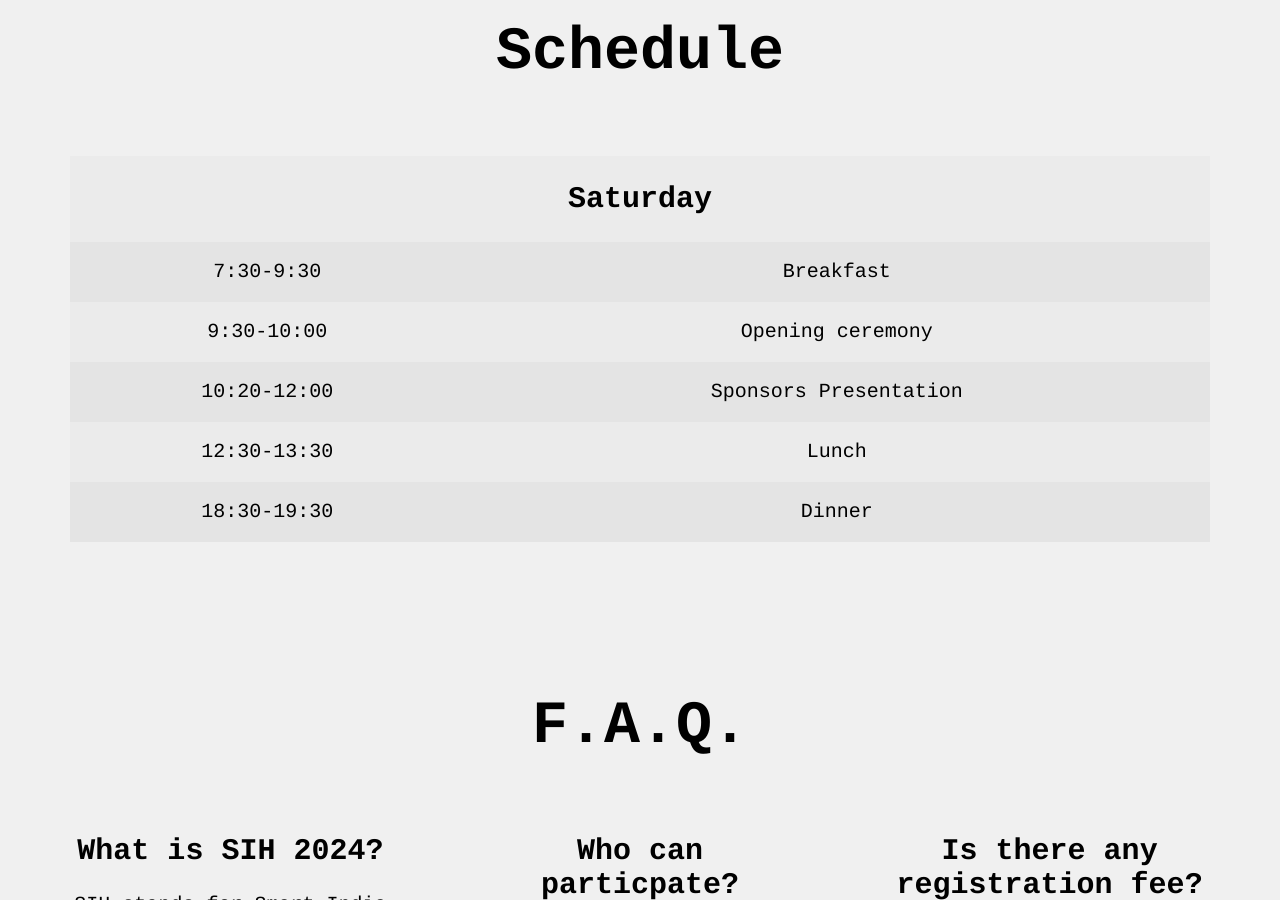
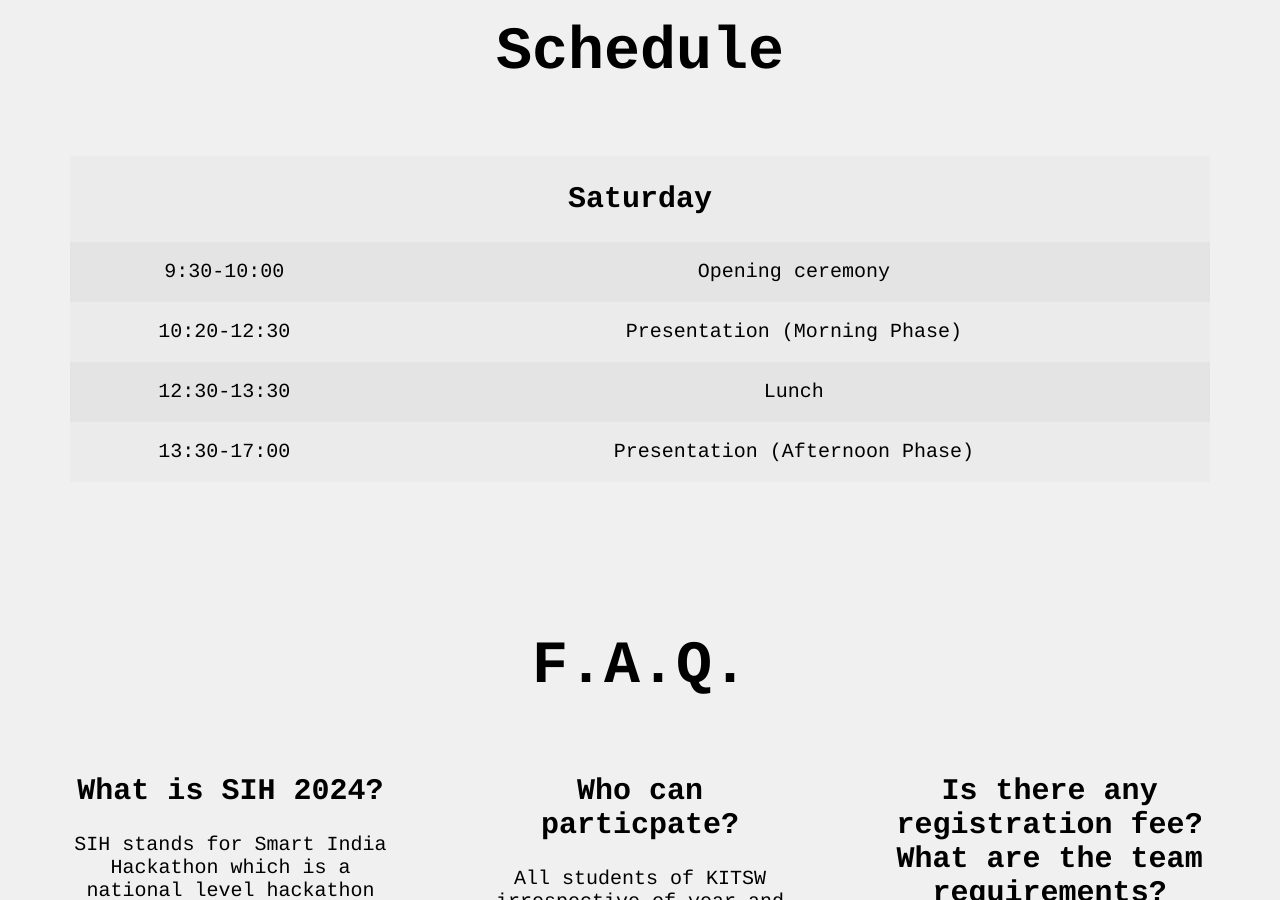
Before and after one commit to sih2024kitsw/sih2024kitsw.github.io, a Jekyll site: the page built from index.html, in a window 1280 px wide and 900 px high, scrolled down 3498 px. Built offline with Jekyll 4.4.1, drawn with Linux system fonts in a browser that asks for light colours.

Commit message:
changed schedule

```diff
--- a/_data/schedule.yml
+++ b/_data/schedule.yml
@@ -3,8 +3,7 @@
 # Use an empty string ('') for the day names if you do not want headers.
 
 Saturday:
-  '7:30-9:30': Breakfast
   '9:30-10:00': Opening ceremony
-  '10:20-12:00': Sponsors Presentation
+  '10:20-12:30': Presentation (Morning Phase)
   '12:30-13:30': Lunch
-  '18:30-19:30': Dinner
+  '13:30-17:00': Presentation (Afternoon Phase)
```
